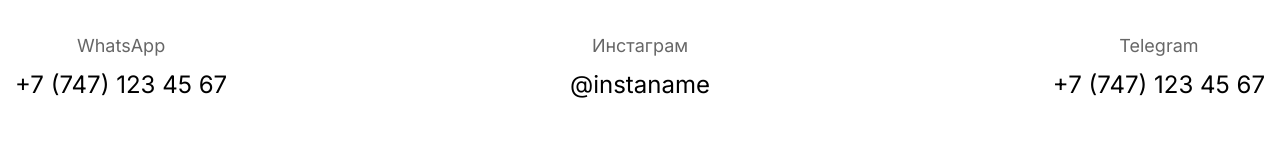
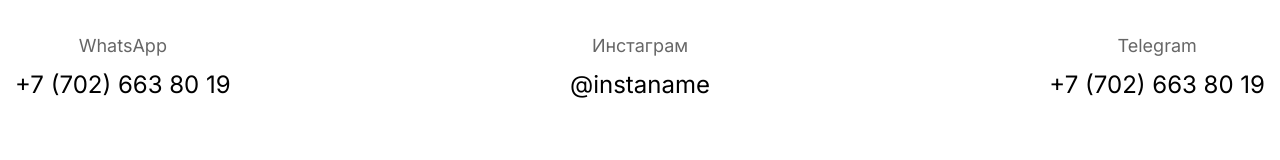
Before and after one commit to Galagenn/Skystoreez, a website built with Vite: page index.html in a window 1280 px wide. Shown: the part 8330-8490 px from the top of the page. Built offline with nearby package versions, Linux system fonts and the light colour scheme.

Commit message:
update footer.html

```diff
--- a/src/html/footer.html
+++ b/src/html/footer.html
@@ -2,13 +2,13 @@
    <div class="footer__container">
          <div class="footer__title">
            <p>WhatsApp <br>
-               <span class="footer__discription">+7 (747) 123 45 67</span>
+               <span class="footer__discription"><a href="https://wa.me/77026638019">+7 (702) 663 80 19</a></span>
            </p>
            <p>Инстаграм <br>
                <span class="footer__discription">@instaname</span>
            </p>
            <p>Telegram <br>
-               <span class="footer__discription">+7 (747) 123 45 67</span>
+               <span class="footer__discription">+7 (702) 663 80 19</span>
            </p>
          </div>
        <div class="footer__img">
```
